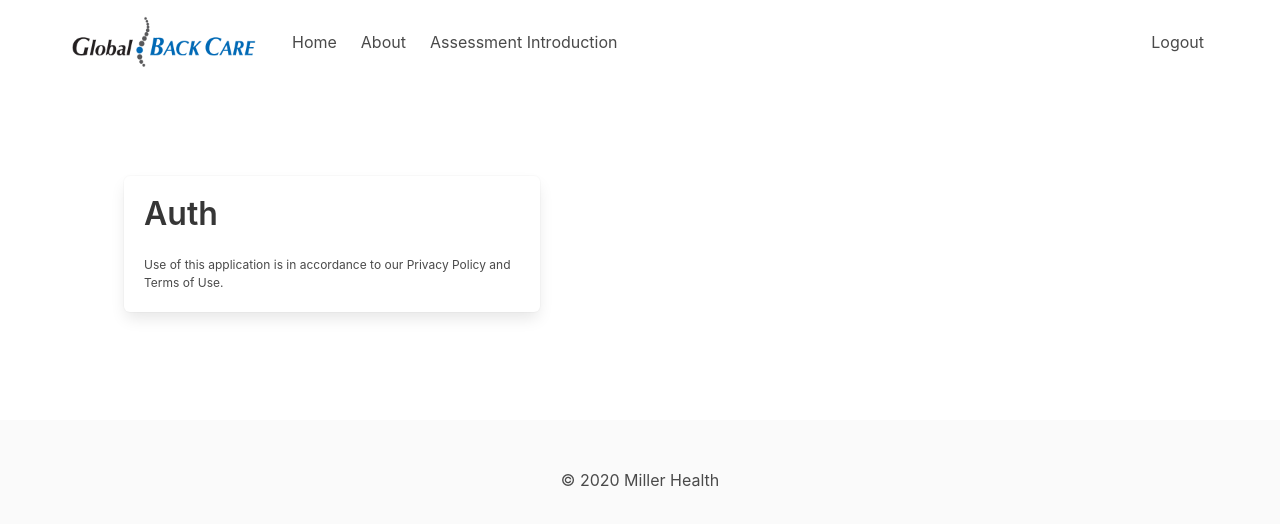
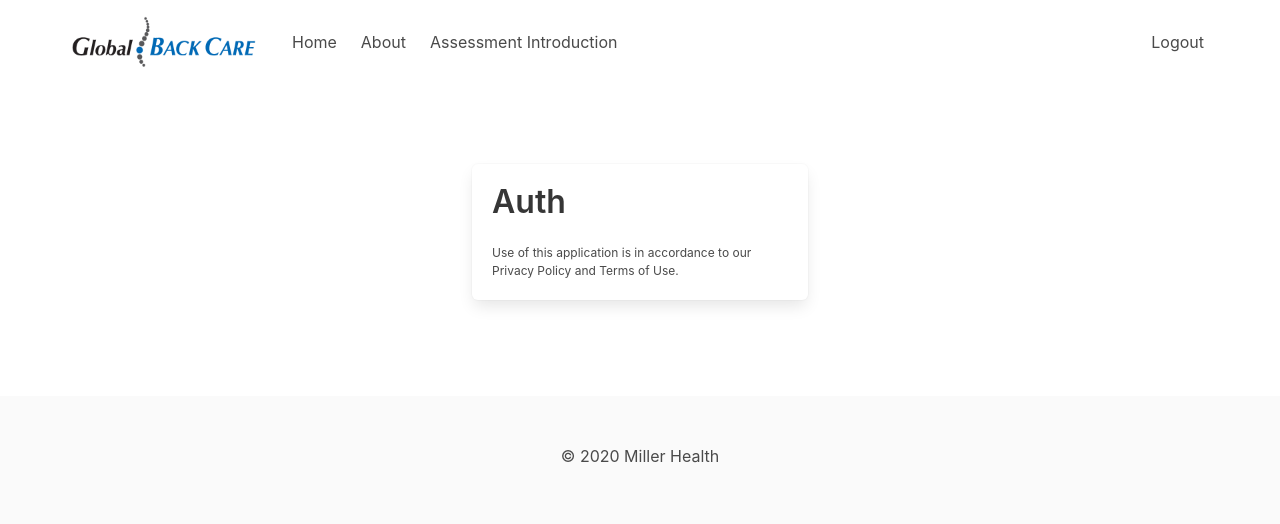
Before and after one commit to itsreallyhim/ClinicalDiagnosticApp, a Vue app in the folder clientapp/: page /auth in a window 1280 px wide. Shown: the top 524 px of the page. Built offline with nearby package versions, Linux system fonts and the light colour scheme.

Commit message:
center the boxes

```diff
--- a/clientapp/src/views/Auth.vue
+++ b/clientapp/src/views/Auth.vue
@@ -1,7 +1,8 @@
 <template>
     <section class="section">
         <div class="container">
-            <div class="column is-5">
+            <div class="columns is-centered">
+                <div class="column is-4">
                     <div class="box">
                         <h1 class="title">
                             {{ title }}
@@ -13,6 +14,7 @@
                             Use of this application is in accordance to our Privacy Policy and Terms
                             of Use.
                         </p>
+                    </div>
                 </div>
             </div>
         </div>
```
Lines whose indentation alone changed are shown as unchanged.
